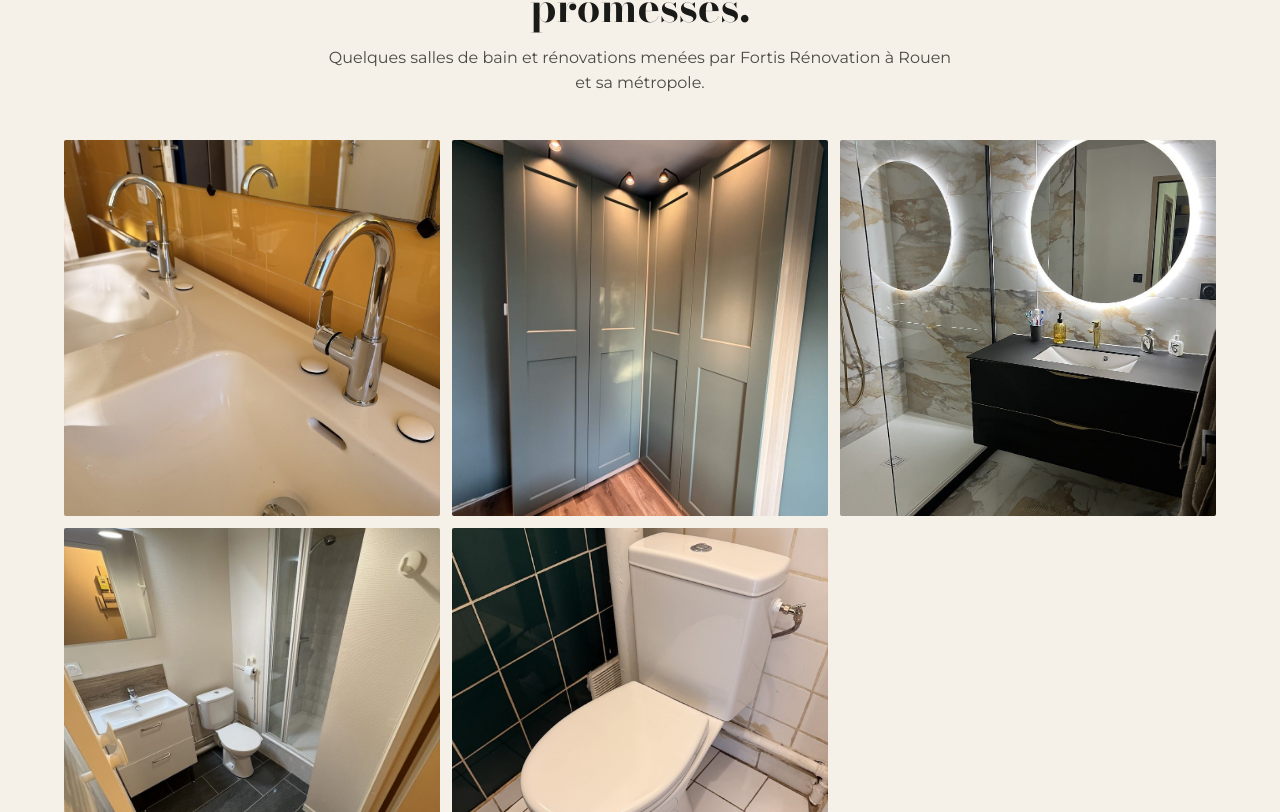
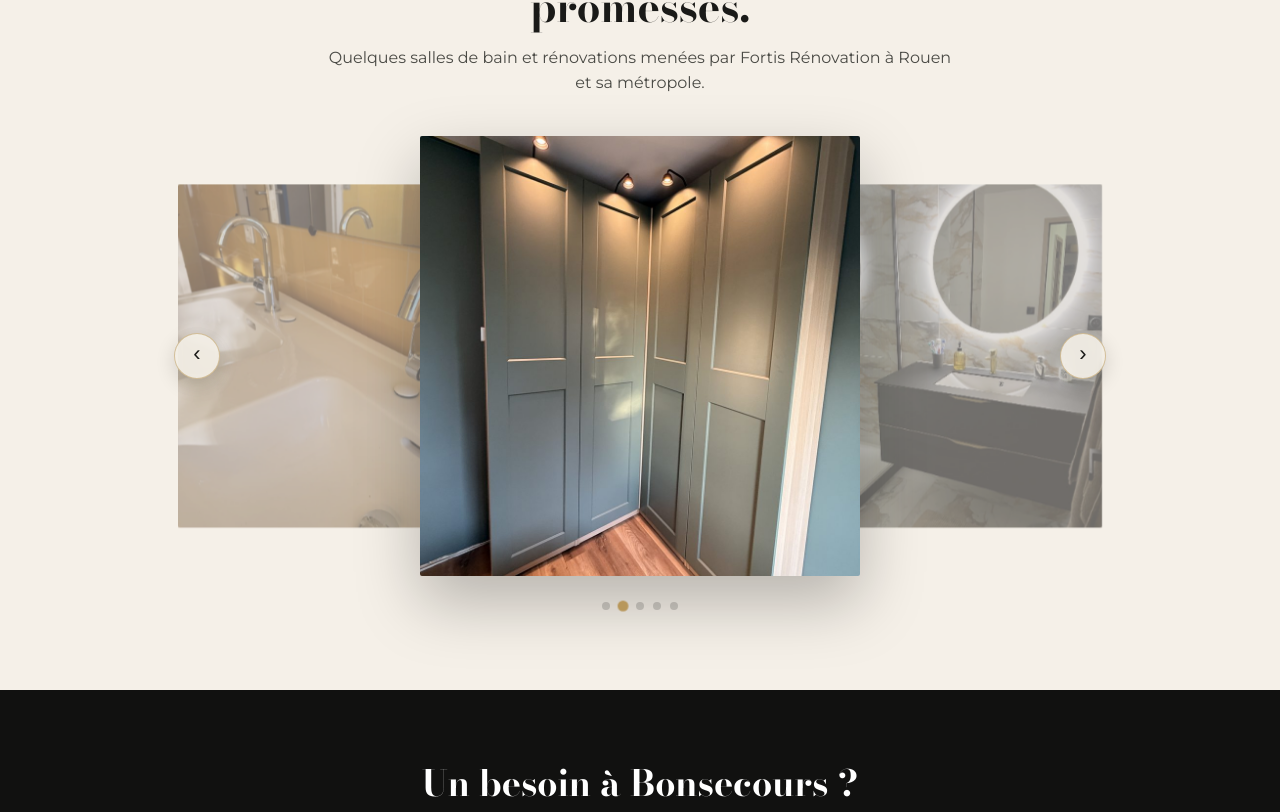
Before and after one commit to mbiville-hash/fortisrenovation, a Next.js app: page /plombier-bonsecours in a window 1280 px wide. Shown: the part 3368-4180 px from the top of the page. Built offline with nearby package versions, Linux system fonts and the light colour scheme.

Commit message:
feat: galerie en carrousel center-stage (photo centrale + voisines, fleches, auto-defilement, swipe)

```diff
--- a/components/Realisations.tsx
+++ b/components/Realisations.tsx
@@ -1,4 +1,7 @@
+'use client'
+
 import Image from 'next/image'
+import { useEffect, useRef, useState } from 'react'
 
 const PHOTOS: { file: string; alt: string }[] = [
   { file: '03-salle-de-bain-robinetterie-doree.jpg', alt: 'Salle de bain avec robinetterie dorée — réalisation Fortis Rénovation à Rouen' },
@@ -9,26 +12,90 @@ const PHOTOS: { file: string; alt: string }[] = [
 ]
 
 export default function Realisations() {
+  const [cur, setCur] = useState(0)
+  const n = PHOTOS.length
+  const paused = useRef(false)
+  const touchX = useRef<number | null>(null)
+
+  const go = (d: number) => setCur((c) => (c + d + n) % n)
+  const to = (i: number) => setCur(((i % n) + n) % n)
+
+  useEffect(() => {
+    if (window.matchMedia('(prefers-reduced-motion: reduce)').matches) return
+    const t = setInterval(() => { if (!paused.current) setCur((c) => (c + 1) % n) }, 4500)
+    return () => clearInterval(t)
+  }, [n])
+
+  // décalage circulaire le plus court (pour que les voisines soient toujours -1 / +1)
+  const offset = (i: number) => {
+    let r = i - cur
+    if (r > n / 2) r -= n
+    if (r < -n / 2) r += n
+    return r
+  }
+
+  const onTouchStart = (e: React.TouchEvent) => { touchX.current = e.touches[0].clientX }
+  const onTouchEnd = (e: React.TouchEvent) => {
+    if (touchX.current == null) return
+    const dx = e.changedTouches[0].clientX - touchX.current
+    if (Math.abs(dx) > 40) go(dx < 0 ? 1 : -1)
+    touchX.current = null
+  }
+
   return (
     <>
       <style>{`
-        .realisations { background: var(--paper); }
-        .realisations-head { text-align: center; max-width: 640px; margin: 0 auto 44px; }
+        .realisations { background: var(--paper); overflow: hidden; }
+        .realisations-head { text-align: center; max-width: 640px; margin: 0 auto 40px; }
         .realisations-eyebrow {
           font-size: 11px; font-weight: 700; letter-spacing: 0.2em;
           text-transform: uppercase; color: var(--gold); margin-bottom: 16px;
         }
         .realisations-head h2 { font-size: clamp(28px, 4vw, 42px); color: var(--ink); }
         .realisations-head p { color: var(--ink-soft); margin-top: 14px; font-size: 16px; }
-        .realisations-grid { display: grid; grid-template-columns: repeat(3, 1fr); gap: 12px; }
-        .realisation-tile {
-          position: relative; aspect-ratio: 1 / 1; overflow: hidden;
-          border-radius: var(--radius); background: #e7e0d4;
+
+        .carousel { --card: clamp(240px, 42vw, 440px); position: relative; max-width: 940px; margin: 0 auto; }
+        .car-stage { position: relative; height: var(--card); }
+        .car-slide {
+          position: absolute; top: 0; left: 50%; width: var(--card); height: var(--card);
+          margin-left: calc(var(--card) / -2);
+          border-radius: var(--radius); overflow: hidden; background: #e7e0d4;
+          transition: transform 0.6s cubic-bezier(.5,.1,.1,1), opacity 0.6s ease, box-shadow 0.6s ease;
+          will-change: transform, opacity;
         }
-        .realisation-tile img { object-fit: cover; transition: transform 0.6s ease; }
-        .realisation-tile:hover img { transform: scale(1.05); }
+        .car-slide img { object-fit: cover; }
+        .car-slide[data-pos="c"] { box-shadow: 0 26px 64px rgba(0,0,0,0.26); }
+        .car-slide[data-pos="s"] { filter: brightness(0.82); cursor: pointer; }
+        .car-slide[data-pos="h"] { pointer-events: none; }
+        @media (prefers-reduced-motion: reduce) { .car-slide { transition: none; } }
+
+        .car-arrow {
+          position: absolute; top: 50%; transform: translateY(-50%); z-index: 30;
+          width: 46px; height: 46px; border-radius: 50%;
+          display: inline-flex; align-items: center; justify-content: center;
+          background: rgba(245,240,232,0.92); color: var(--ink);
+          border: 1px solid rgba(184,151,90,0.55); cursor: pointer;
+          font-size: 22px; line-height: 1; padding-bottom: 3px;
+          box-shadow: 0 6px 20px rgba(0,0,0,0.14);
+          transition: background 0.2s, color 0.2s, border-color 0.2s, transform 0.15s;
+          -webkit-backdrop-filter: blur(4px); backdrop-filter: blur(4px);
+        }
+        .car-arrow:hover { background: var(--gold); color: #fff; border-color: var(--gold); }
+        .car-arrow:active { transform: translateY(-50%) scale(0.94); }
+        .car-prev { left: 4px; }
+        .car-next { right: 4px; }
+
+        .car-dots { display: flex; justify-content: center; gap: 9px; margin-top: 26px; }
+        .car-dots button {
+          width: 8px; height: 8px; border-radius: 50%; padding: 0; cursor: pointer;
+          background: rgba(26,26,24,0.18); border: 0; transition: background 0.25s, transform 0.25s;
+        }
+        .car-dots button:hover { background: rgba(26,26,24,0.4); }
+        .car-dots button.on { background: var(--gold); transform: scale(1.35); }
+
         @media (max-width: 760px) {
-          .realisations-grid { grid-template-columns: 1fr 1fr; gap: 8px; }
+          .carousel { --card: clamp(220px, 70vw, 340px); }
+          .car-arrow { width: 40px; height: 40px; font-size: 19px; }
         }
       `}</style>
 
@@ -39,16 +106,49 @@ export default function Realisations() {
             <h2>Des chantiers livrés, pas des promesses.</h2>
             <p>Quelques salles de bain et rénovations menées par Fortis Rénovation à Rouen et sa métropole.</p>
           </div>
-          <div className="realisations-grid">
-            {PHOTOS.map((p, i) => (
-              <figure key={p.file} className="realisation-tile" data-reveal style={{ transitionDelay: `${(i % 3) * 90}ms` }}>
-                <Image
-                  src={`/realisations/${encodeURIComponent(p.file)}`}
-                  alt={p.alt}
-                  fill
-                  sizes="(max-width: 760px) 50vw, 33vw"
-                />
-              </figure>
+
+          <div
+            className="carousel"
+            data-reveal
+            onMouseEnter={() => { paused.current = true }}
+            onMouseLeave={() => { paused.current = false }}
+            onTouchStart={onTouchStart}
+            onTouchEnd={onTouchEnd}
+            role="group"
+            aria-roledescription="carrousel"
+            aria-label="Réalisations Fortis Rénovation"
+          >
+            <button className="car-arrow car-prev" onClick={() => go(-1)} aria-label="Photo précédente">‹</button>
+
+            <div className="car-stage">
+              {PHOTOS.map((p, i) => {
+                const o = offset(i)
+                const abs = Math.abs(o)
+                const pos = o === 0 ? 'c' : abs === 1 ? 's' : 'h'
+                const scale = o === 0 ? 1 : abs === 1 ? 0.78 : 0.62
+                const opacity = abs === 0 ? 1 : abs === 1 ? 0.55 : 0
+                const shift = o === 0 ? 0 : abs === 1 ? o * 66 : o * 118
+                return (
+                  <figure
+                    key={p.file}
+                    className="car-slide"
+                    data-pos={pos}
+                    onClick={() => { if (abs === 1) go(o) }}
+                    style={{ transform: `translateX(${shift}%) scale(${scale})`, opacity, zIndex: 10 - abs }}
+                    aria-hidden={o !== 0}
+                  >
+                    <Image src={`/realisations/${encodeURIComponent(p.file)}`} alt={p.alt} fill sizes="(max-width: 760px) 70vw, 440px" />
+                  </figure>
+                )
+              })}
+            </div>
+
+            <button className="car-arrow car-next" onClick={() => go(1)} aria-label="Photo suivante">›</button>
+          </div>
+
+          <div className="car-dots">
+            {PHOTOS.map((_, i) => (
+              <button key={i} className={i === cur ? 'on' : ''} onClick={() => to(i)} aria-label={`Aller à la photo ${i + 1}`} aria-current={i === cur} />
             ))}
           </div>
         </div>
```
